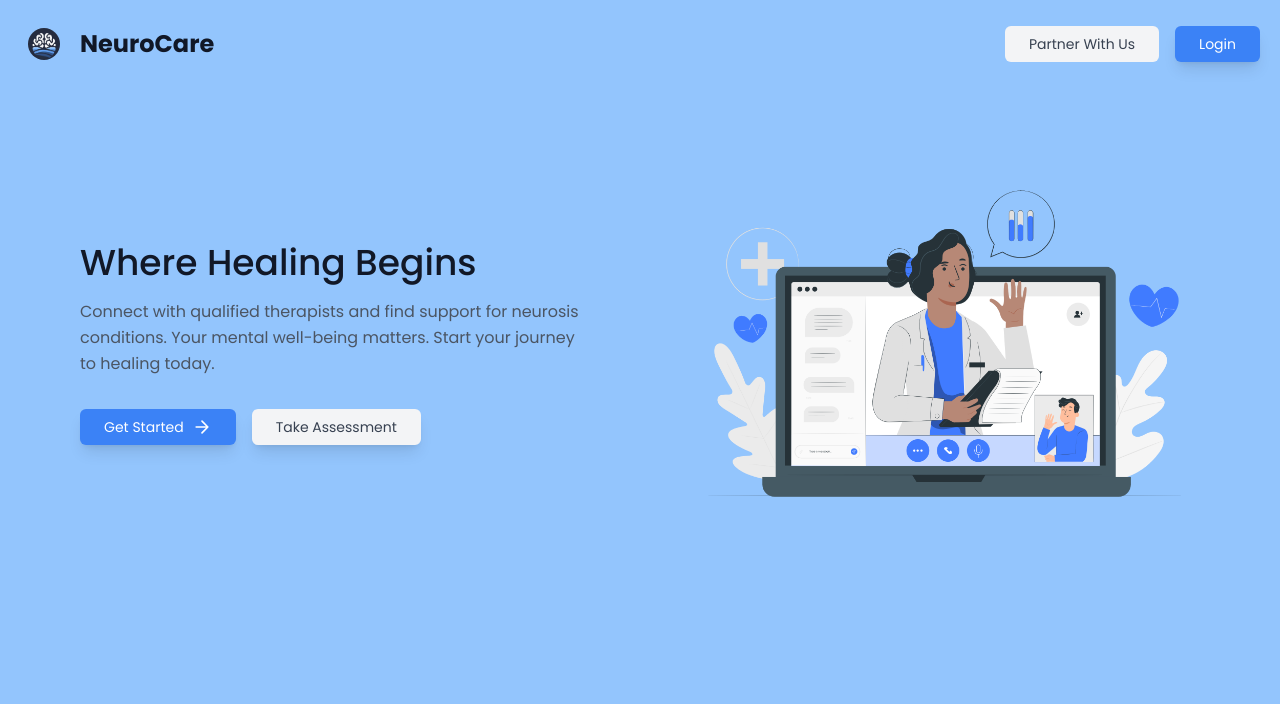
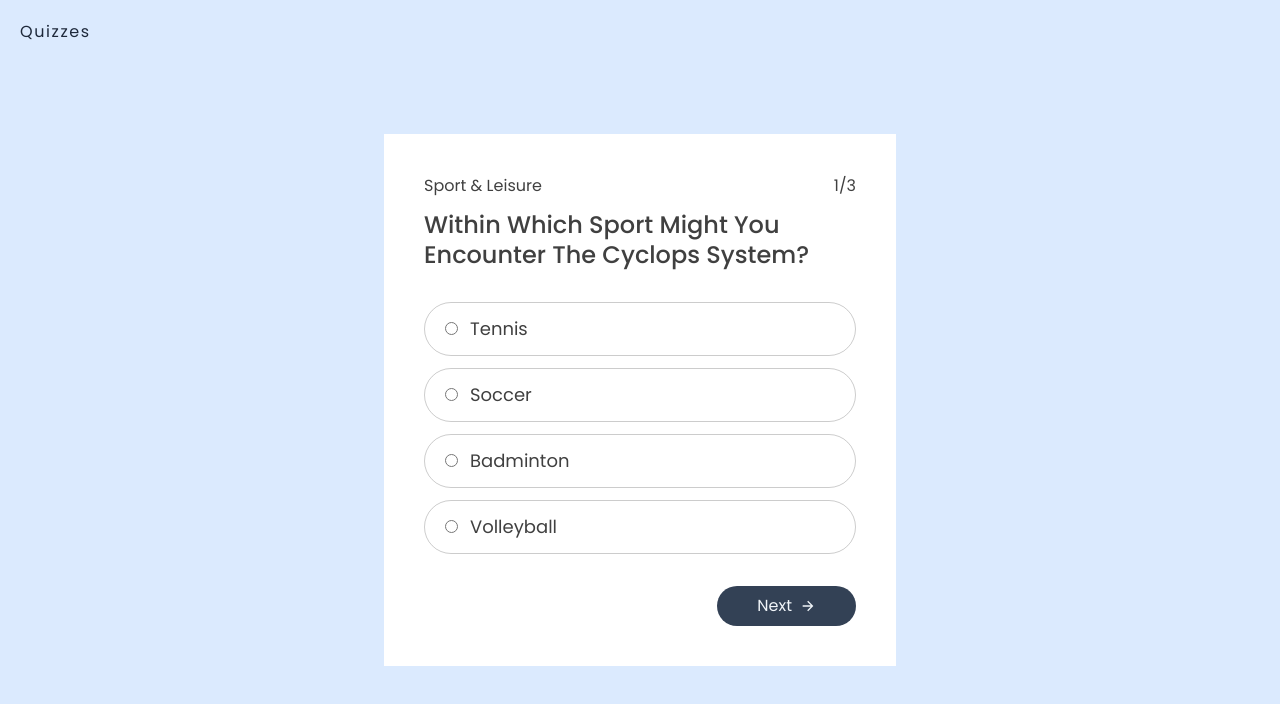
Before and after one commit to Samtes64/neurocare, a React (Create React App) app in the folder client/: page /assessment in a window 1280 px wide. Shown: the top 704 px of the page. Built offline with nearby package versions, Linux system fonts and the light colour scheme.

Commit message:
getting started on the assessment

```diff
--- a/client/package.json
+++ b/client/package.json
@@ -19,9 +19,11 @@
     "dayjs": "^1.11.10",
     "react": "^18.2.0",
     "react-dom": "^18.2.0",
+    "react-icons": "^5.2.1",
     "react-redux": "^9.1.0",
     "react-router-dom": "^6.22.3",
     "react-scripts": "5.0.1",
+    "react-spinners": "^0.13.8",
     "redux-persist": "^6.0.0",
     "styled-components": "^6.1.8",
     "web-vitals": "^2.1.4"
--- a/client/src/App.js
+++ b/client/src/App.js
@@ -8,6 +8,7 @@ import Navbar from "./components/Navbar";
 import Dashboard from "./pages/Dashboard";
 import Workouts from "./pages/Workouts";
 import Homepage from "./pages/Hero";
+import Assessment from "./pages/Assessment";
 
 const Container = styled.div`
   width: 100%;
@@ -42,6 +43,7 @@ function App() {
               {/* Define other routes here if needed */}
               <Route path="/login" exact element={<Authentication loginProp={false} />} />
               <Route path="/signup" exact element={<Authentication loginProp={true} />} />
+              <Route path="/assessment" exact element={<Assessment/>} />
             </Routes>
           </Container>
         )}
--- /dev/null
+++ b/client/src/components/for_assessment/Answer.jsx
@@ -0,0 +1,31 @@
+import React from "react";
+
+const Answer = ({ choice, text, onSelectAnswer }) => {
+	const answerStyle = {
+		label: ` p-3 px-5 block cursor-pointer rounded-full border border-black  border-opacity-20  dark:border-primary dark:border-opacity-[0.5] mb-3  ${
+			choice === text &&
+			"bg-accent dark:bg-primary text-slate-100 border-transparent"
+		} hover:bg-accent dark:hover:bg-primary dark:hover:text-accent hover:text-slate-100`,
+		text: "ps-3 text-lg font-normal",
+	};
+
+	return (
+		<div>
+			<label className={answerStyle.label}>
+				<input
+					type="radio"
+					name="answer"
+					checked={choice === text}
+					onChange={() => {
+						onSelectAnswer(text);
+					}}
+					// className=" absolute opacity-0"
+					className=" accent-primary"
+				/>
+				<span className={answerStyle.text}>{text}</span>
+			</label>
+		</div>
+	);
+};
+
+export default Answer;
--- /dev/null
+++ b/client/src/components/for_assessment/AnswerList.jsx
@@ -0,0 +1,19 @@
+import React from "react";
+import Answer from "./Answer";
+import { v4 as uuidv4 } from "uuid";
+
+const AnswerList = ({ answers, choice, onSelectAnswer }) => (
+	<div className="my-8">
+		{answers &&
+			answers.map((ans) => (
+				<Answer
+					key={uuidv4()}
+					choice={choice}
+					text={ans}
+					onSelectAnswer={onSelectAnswer}
+				/>
+			))}
+	</div>
+);
+
+export default AnswerList;
--- /dev/null
+++ b/client/src/components/for_assessment/Button.jsx
@@ -0,0 +1,16 @@
+import React from "react";
+
+const btnDefaultStyle =
+	"bg-slate-700 text-slate-100 dark:bg-primary dark:text-accent px-10 py-2 rounded-full float-right flex items-center gap-2";
+
+const Button = ({ children, customStyle, onClickButton }) => (
+	<button
+		type="button"
+		className={customStyle || btnDefaultStyle}
+		onClick={onClickButton}
+	>
+		{children}
+	</button>
+);
+
+export default Button;
--- /dev/null
+++ b/client/src/components/for_assessment/Loader.jsx
@@ -0,0 +1,10 @@
+import React from "react";
+import Barloader from "react-spinners/BarLoader";
+
+const Loader = () => (
+    <div className=" flex justify-center">
+        <Barloader color="#000" />
+    </div>
+);
+
+export default Loader;
--- /dev/null
+++ b/client/src/components/for_assessment/Question.jsx
@@ -0,0 +1,9 @@
+import React from "react";
+
+const questionStyle = "font-medium text-2xl leading-tight";
+
+const Question = ({ currentQuiz }) => (
+	<p className={questionStyle}>{currentQuiz?.question}</p>
+);
+
+export default Question;
--- /dev/null
+++ b/client/src/components/for_assessment/ResultPage.jsx
@@ -0,0 +1,27 @@
+import React from "react";
+import Button from "./Button";
+
+const ResultPage = ({ score, quizzes, onClickTry }) => (
+	<div className="h-screen flex flex-col justify-center items-center gap-3 pb-8">
+		<img
+			src="/yayy.gif"
+			className=" w-48  mt-auto md:mt-0 ms-11 "
+			alt=""
+		/>
+
+		<span className=" text-3xl">Congrats</span>
+
+		<h2 className=" font-bold text-5xl">{score * (100 / quizzes.length)}% Score</h2>
+
+		<span className="block text-lg font-light">Quiz completed successfully.</span>
+
+		<Button
+			customStyle=" w-full md:w-fit bg-accent text-white dark:bg-primary px-8 py-2 rounded-full mt-auto md:mt-14 "
+			onClickButton={onClickTry}
+		>
+			Let's do it again
+		</Button>
+	</div>
+);
+
+export default ResultPage;
--- /dev/null
+++ b/client/src/pages/Assessment.jsx
@@ -0,0 +1,162 @@
+import React, { useState, useEffect } from "react";
+import { RiArrowRightLine } from "react-icons/ri";
+import Button from "../components/for_assessment/Button";
+import AnswerList from "../components/for_assessment/AnswerList";
+import Question from "../components/for_assessment/Question";
+import ResultPage from "../components/for_assessment/ResultPage";
+import Loader from "../components/for_assessment/Loader";
+
+const api_url = "https://the-trivia-api.com/api/questions";
+
+const objStructure = {
+  category: "Sport & Leisure",
+  correctAnswer: "Tennis",
+  difficulty: "medium",
+  id: "622a1c357cc59eab6f950020",
+  incorrectAnswers: (3)[("Soccer", "Badminton", "Volleyball")],
+  isNiche: false,
+  question: "Within Which Sport Might You Encounter The Cyclops System?",
+  regions: [],
+  tags: (2)[("technology", "sport")],
+  type: "Multiple Choice",
+};
+
+const exampleData = [
+  {
+    category: "Sport & Leisure",
+    correctAnswer: "Tennis",
+    difficulty: "medium",
+    id: "622a1c357cc59eab6f950020",
+    incorrectAnswers: ["Soccer", "Badminton", "Volleyball"],
+    isNiche: false,
+    question: "Within Which Sport Might You Encounter The Cyclops System?",
+    regions: [],
+    tags: ["technology", "sport"],
+    type: "Multiple Choice",
+  },
+  {
+    category: "Science & Nature",
+    correctAnswer: "Photosynthesis",
+    difficulty: "hard",
+    id: "622a1c357cc59eab6f950021",
+    incorrectAnswers: ["Respiration", "Transpiration", "Pollination"],
+    isNiche: true,
+    question:
+      "What is the process by which green plants and some other organisms use sunlight to synthesize foods with the help of chlorophyll?",
+    regions: ["Global"],
+    tags: ["biology", "botany"],
+    type: "Multiple Choice",
+  },
+  // Add more example data entries here...
+  {
+    category: "Geography",
+    correctAnswer: "Mount Everest",
+    difficulty: "hard",
+    id: "622a1c357cc59eab6f950030",
+    incorrectAnswers: ["K2", "Kangchenjunga", "Lhotse"],
+    isNiche: false,
+    question: "What is the highest mountain in the world?",
+    regions: ["Asia"],
+    tags: ["geology", "mountaineering"],
+    type: "Multiple Choice",
+  },
+  // Add more example data entries here...
+];
+
+const Assessment = () => {
+  const [quizzes, setQuizzes] = useState([]);
+  const [quizNo, setQuizNo] = useState(0);
+  const [choice, setChoice] = useState("");
+  const [score, setScore] = useState(0);
+  const [isloading, setIsloading] = useState(true);
+
+  const fetchData = async (url) => {
+    try {
+      const data = await exampleData;
+
+      return data;
+    } catch (e) {
+      throw new Error(e);
+    }
+  };
+
+  const handleSelectAnswer = (answer) => setChoice(answer);
+
+  const handleClickNext = () => {
+    checkAnswer();
+    setQuizNo(quizNo + 1);
+  };
+
+  const handleClickTry = () => {
+    setIsloading(true);
+    setScore(0);
+    setChoice("");
+    setQuizNo(0);
+    fetchData(api_url).then((data) => {
+      setQuizzes(data);
+      setIsloading(false);
+    });
+  };
+
+  useEffect(() => {
+    fetchData(api_url).then((data) => {
+      setQuizzes(data);
+      setIsloading(false);
+    });
+  }, []);
+
+  const currentQuiz = quizzes.length > 0 && quizzes[quizNo];
+  const correctAnswer = currentQuiz?.correctAnswer;
+  const incorrectAnswers = currentQuiz?.incorrectAnswers;
+  const answers = correctAnswer &&
+    incorrectAnswers && [correctAnswer, ...incorrectAnswers];
+
+  const isCorrect = correctAnswer === choice;
+
+  const checkAnswer = () => isCorrect && setScore(score + 1);
+
+  const quizTitleStyle =
+    " w-full text-slate-800 dark:text-slate-100 fixed top-0 left-0 p-5 tracking-widest flex items-center justify-between";
+
+  return (
+    <div className="bg-blue-100 h-screen grid">
+      <div className=" w-full md:max-w-lg items-center justify-center mx-auto my-auto p-10 bg-white">
+        <h1 className={quizTitleStyle}>Quizzes</h1>
+
+        {quizzes.length === 0 || isloading ? (
+          <Loader />
+        ) : quizNo === quizzes.length ? (
+          <ResultPage
+            score={score}
+            quizzes={quizzes}
+            onClickTry={handleClickTry}
+          />
+        ) : (
+          <div>
+            <div className=" flex justify-between mb-3">
+              <span>{currentQuiz?.category}</span>
+              <span>
+                {quizNo + 1}/{quizzes.length}
+              </span>
+            </div>
+
+            <Question currentQuiz={currentQuiz} />
+
+            <AnswerList
+              answers={answers}
+              choice={choice}
+              onSelectAnswer={handleSelectAnswer}
+            />
+
+            <Button onClickButton={handleClickNext}>
+              Next
+              <RiArrowRightLine />
+            </Button>
+          </div>
+        )}
+      </div>
+    </div>
+  );
+};
+
+export default Assessment;
--- a/client/src/pages/Hero.jsx
+++ b/client/src/pages/Hero.jsx
@@ -44,6 +44,7 @@ function Hero() {
               healing today.
             </p>
             <div className="flex justify-center">
+            <Link to="/signup">
               <button className="inline-flex items-center justify-center text-white bg-blue-500 border-0 py-2 px-6 focus:outline-none hover:bg-blue-600 rounded-md text-lg shadow-lg">
                 <span className="text-sm ">Get Started</span>
                 <svg
@@ -61,9 +62,12 @@ function Hero() {
                   />
                 </svg>
               </button>
+              </Link>
+              <Link to="/assessment">
               <button className="ml-4 inline-flex items-center justify-center text-gray-700 bg-gray-100 border-0 py-2 px-6 focus:outline-none hover:bg-gray-200 rounded-md text-lg shadow-lg">
                 <span className="text-sm ">Take Assessment</span>
               </button>
+              </Link>
             </div>
           </div>
           <div className="lg:max-w-lg lg:w-full md:w-1/2 ">
```
Also changed, not shown: 1 other file (tests, documents, lock files or other folders).
